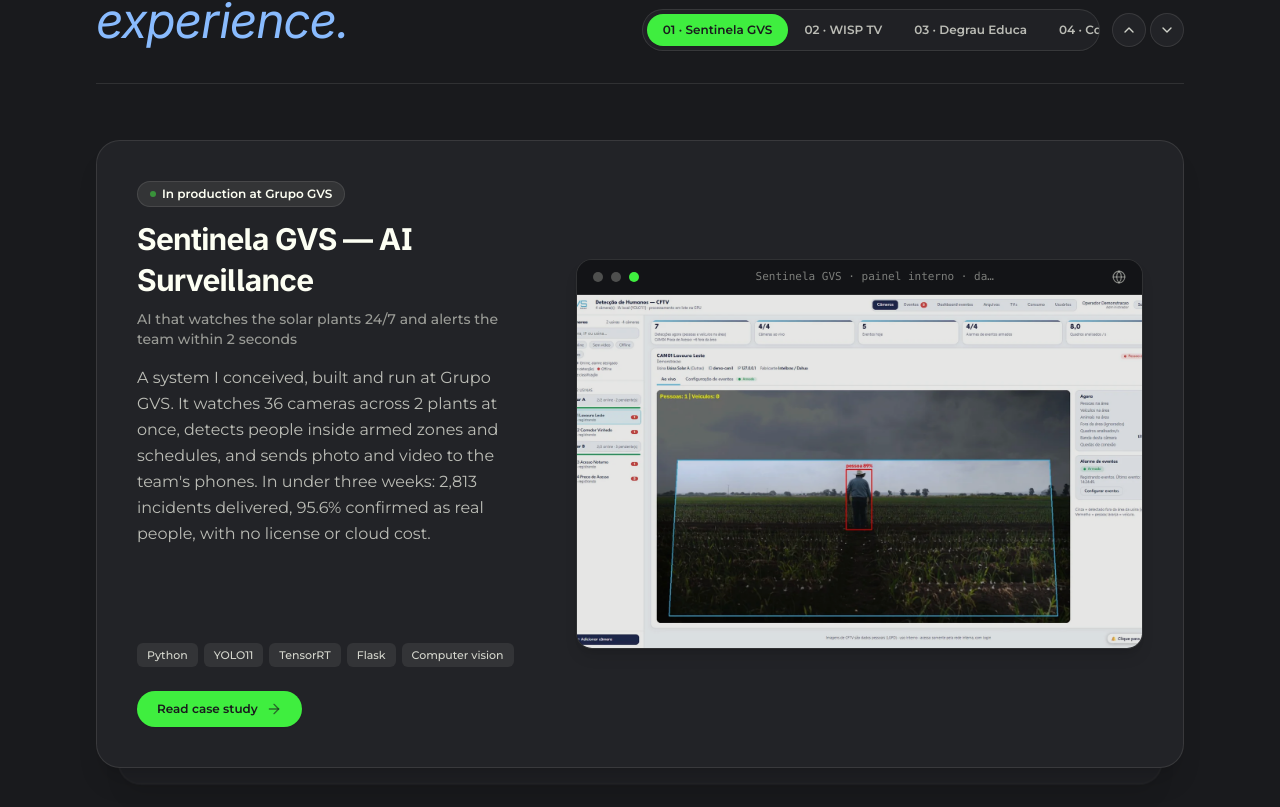
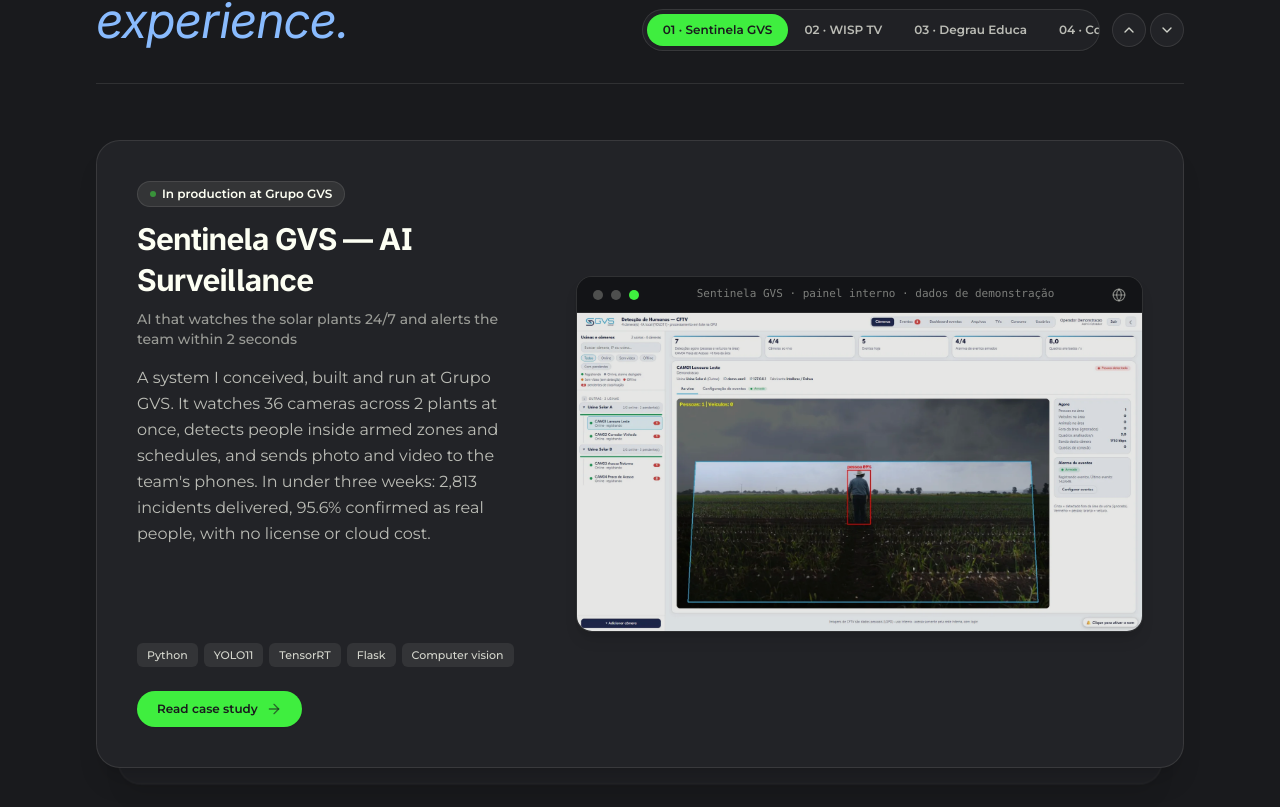
Before and after one commit to thevictorcandido/portfolio-victor, a React (Vite) app: page / in a window 1280 px wide. Shown: the part 2220-3027 px from the top of the page. Built offline with nearby package versions, Linux system fonts and the light colour scheme; no server answers; a web font is replaced by a local one.

Commit message:
fix: cards de Projetos cabem no celular, sem texto cortado na borda

```diff
--- a/src/components/Projects.jsx
+++ b/src/components/Projects.jsx
@@ -124,10 +124,12 @@
                 }}
                 className="[grid-area:1/1] relative transition-all duration-700 ease-[cubic-bezier(0.22,1,0.36,1)] rounded-3xl bg-carbon-raised border border-ivory/10 shadow-xl overflow-hidden p-6 sm:p-10"
               >
-                <div className="grid lg:grid-cols-12 gap-8 lg:gap-12 items-center h-full">
+                {/* grid-cols-1 e min-w-0: sem eles a coluna crescia até o min-content da barra
+                    de janela (334 px) e o texto e a imagem estouravam o card no celular */}
+                <div className="grid grid-cols-1 lg:grid-cols-12 gap-8 lg:gap-12 items-center h-full">
 
                   {/* Coluna Esquerda: Texto, Metadados e Ações */}
-                  <div className="lg:col-span-5 flex flex-col justify-between h-full space-y-6">
+                  <div className="min-w-0 lg:col-span-5 flex flex-col justify-between h-full space-y-6">
                     <div>
                       {/* Badge e Categoria */}
                       <div className="flex flex-wrap items-center gap-2 mb-3">
@@ -210,26 +212,26 @@
                   </div>
 
                   {/* Coluna Direita: Imagem Real com Moldura e Efeito Visual */}
-                  <div className="lg:col-span-7">
+                  <div className="min-w-0 lg:col-span-7">
                     <div className="relative rounded-2xl overflow-hidden border border-ivory/10 shadow-lg bg-carbon group">
 
                       {/* Barra superior de janela estilo navegador ou terminal */}
-                      <div className="bg-[#131417] px-4 py-2.5 flex items-center justify-between border-b border-white/10 text-xs text-ivory/45">
-                        <div className="flex items-center gap-2">
+                      <div className="bg-[#131417] px-4 py-2.5 flex items-center justify-between gap-3 border-b border-white/10 text-xs text-ivory/45">
+                        <div className="flex shrink-0 items-center gap-2">
                           <span className="w-2.5 h-2.5 rounded-full bg-ivory/25" />
                           <span className="w-2.5 h-2.5 rounded-full bg-ivory/25" />
                           <span className="w-2.5 h-2.5 rounded-full bg-electric" />
                         </div>
-                        <span className="font-mono text-[11px] text-ivory/45 truncate max-w-[240px]">
+                        <span className="min-w-0 flex-1 text-center font-mono text-[11px] text-ivory/45 truncate">
                           {proj.liveUrl ?? proj.address}
                         </span>
-                        <div className="flex items-center gap-1.5 text-ivory/45">
+                        <div className="flex shrink-0 items-center gap-1.5 text-ivory/45">
                           <Globe className="w-3.5 h-3.5" />
                         </div>
                       </div>
 
-                      {/* Imagem Real do Projeto */}
-                      <div className="relative aspect-[16/10] w-full overflow-hidden bg-carbon">
+                      {/* Imagem Real do Projeto: 16:9, a proporção dos prints (16:10 cortava as laterais) */}
+                      <div className="relative aspect-video w-full overflow-hidden bg-carbon">
                         <img
                           src={proj.image}
                           alt={transData.title}
```
Also changed, not shown: 1 other file (tests, documents, lock files or other folders).
